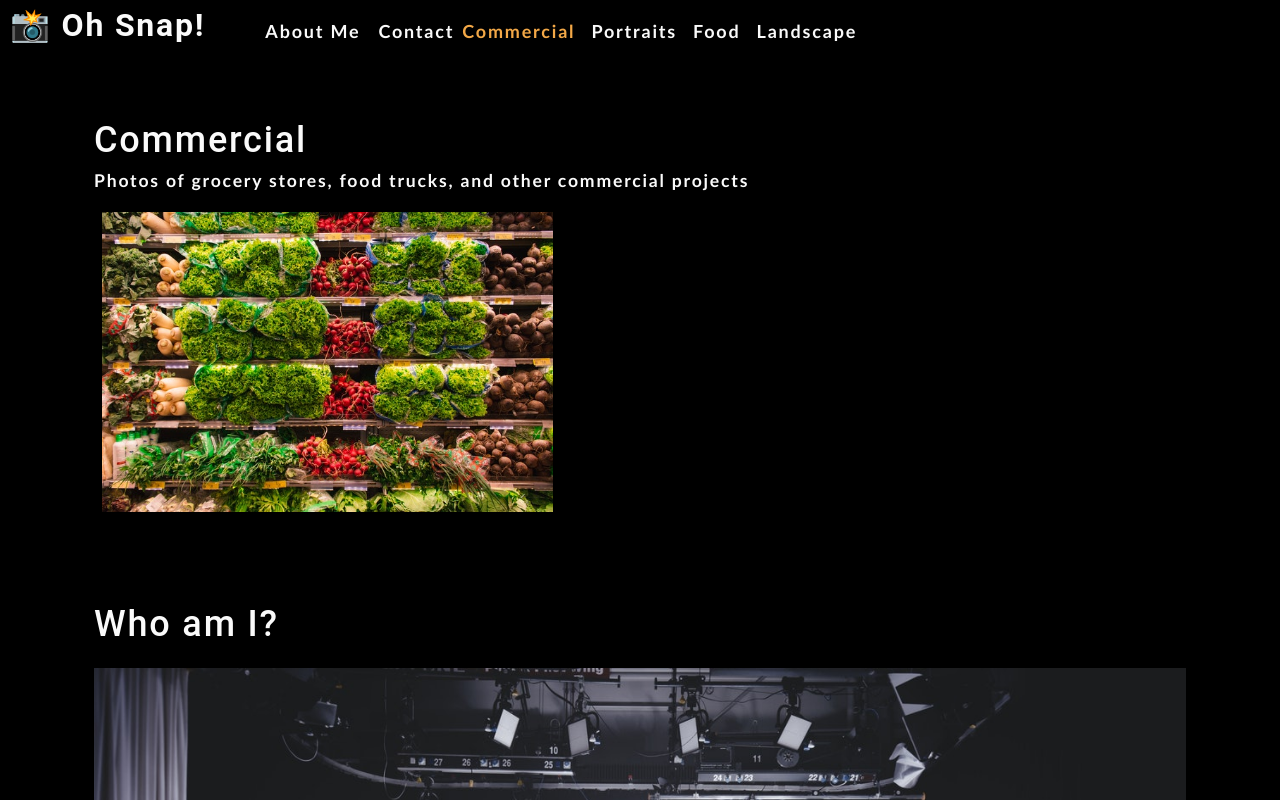
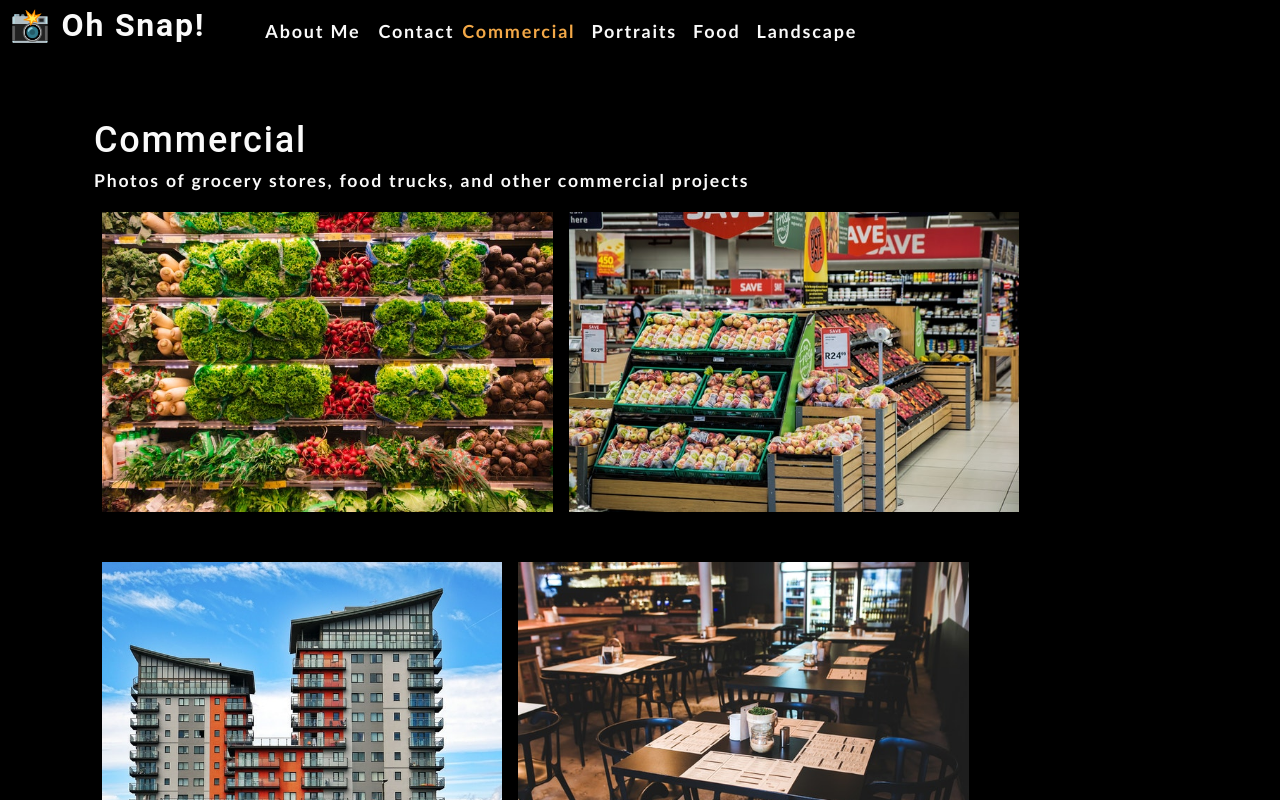
Before and after one commit to chardmuffin/portfolio-v2, a React (Create React App) app: page / in a window 1280 px wide. Shown: the top 800 px of the page. Built offline with nearby package versions, Linux system fonts and the light colour scheme.

Commit message:
show content related to current selection

```diff
--- a/src/App.js
+++ b/src/App.js
@@ -23,7 +23,7 @@
         currentCategory={currentCategory}
       ></Nav>
       <main>
-        <Gallery></Gallery>
+        <Gallery currentCategory={currentCategory}></Gallery>
         <About></About>
       </main>
     </div>
--- a/src/components/Gallery/index.js
+++ b/src/components/Gallery/index.js
@@ -1,25 +1,14 @@
 import React from 'react';
 import { capitalizeFirstLetter } from "../../utils/helpers"
-import photo from "../../assets/small/commercial/0.jpg"
+import PhotoList from "../PhotoList";
 
-function Gallery() {
-
-    const currentCategory = {
-        name: "commercial",
-        description: "Photos of grocery stores, food trucks, and other commercial projects"
-    };
+function Gallery({ currentCategory }) {
 
     return (
         <section>
             <h1>{capitalizeFirstLetter(currentCategory.name)}</h1>
             <p>{currentCategory.description}</p>
-            <div className='flex-row'>
-                <img
-                    src={photo}
-                    alt="photogenic grocery"
-                    className='img-thumbnail mx-1'
-                />
-            </div>
+            <PhotoList category={currentCategory.name}/>
         </section>
     );
 };
--- /dev/null
+++ b/src/components/PhotoList/index.js
@@ -0,0 +1,121 @@
+import React, { useState } from 'react';
+
+const PhotoList = ({ category }) => {
+
+    const [photos] = useState([
+        {
+            name: 'Grocery aisle',
+            category: 'commercial',
+            description: 'Lorem ipsum dolor sit amet, consectetur adipiscing elit. Nunc ultricie',
+        },
+        {
+            name: 'Grocery booth',
+            category: 'commercial',
+            description: 'Lorem ipsum dolor sit amet, consectetur adipiscing elit. Nunc ultricie',
+        },
+        {
+            name: 'Building exterior',
+            category: 'commercial',
+            description: 'Lorem ipsum dolor sit amet, consectetur adipiscing elit. Nunc ultricie',
+        },
+        {
+            name: 'Restaurant table',
+            category: 'commercial',
+            description: 'Lorem ipsum dolor sit amet, consectetur adipiscing elit. Nunc ultricie',
+        },
+        {
+            name: 'Cafe interior',
+            category: 'commercial',
+            description: 'Lorem ipsum dolor sit amet, consectetur adipiscing elit. Nunc ultricie',
+        },
+        {
+            name: 'Cat green eyes',
+            category: 'portraits',
+            description: 'Lorem ipsum dolor sit amet, consectetur adipiscing elit. Nunc ultricie',
+        },
+        {
+            name: 'Green parrot',
+            category: 'portraits',
+            description: 'Lorem ipsum dolor sit amet, consectetur adipiscing elit. Nunc ultricie',
+        },
+        {
+            name: 'Yellow macaw',
+            category: 'portraits',
+            description: 'Lorem ipsum dolor sit amet, consectetur adipiscing elit. Nunc ultricie',
+        },
+        {
+            name: 'Pug smile',
+            category: 'portraits',
+            description: 'Lorem ipsum dolor sit amet, consectetur adipiscing elit. Nunc ultricie',
+        },
+        {
+            name: 'Pancakes',
+            category: 'food',
+            description: 'Lorem ipsum dolor sit amet, consectetur adipiscing elit. Nunc ultricie',
+        },
+        {
+            name: 'Burrito',
+            category: 'food',
+            description: 'Lorem ipsum dolor sit amet, consectetur adipiscing elit. Nunc ultricie',
+        },
+        {
+            name: 'Scallop pasta',
+            category: 'food',
+            description: 'Lorem ipsum dolor sit amet, consectetur adipiscing elit. Nunc ultricie',
+        },
+        {
+            name: 'Burger',
+            category: 'food',
+            description: 'Lorem ipsum dolor sit amet, consectetur adipiscing elit. Nunc ultricie',
+        },
+        {
+            name: 'Fruit bowl',
+            category: 'food',
+            description: 'Lorem ipsum dolor sit amet, consectetur adipiscing elit. Nunc ultricie',
+        },
+        {
+            name: 'Green river',
+            category: 'landscape',
+            description: 'Lorem ipsum dolor sit amet, consectetur adipiscing elit. Nunc ultricie',
+        },
+        {
+            name: 'Docks',
+            category: 'landscape',
+            description: 'Lorem ipsum dolor sit amet, consectetur adipiscing elit. Nunc ultricie',
+        },
+        {
+            name: 'Panoramic village by sea',
+            category: 'landscape',
+            description: 'Lorem ipsum dolor sit amet, consectetur adipiscing elit. Nunc ultricie',
+        },
+        {
+            name: 'Domestic landscape',
+            category: 'landscape',
+            description: 'Lorem ipsum dolor sit amet, consectetur adipiscing elit. Nunc ultricie',
+        },
+        {
+            name: 'Park bench',
+            category: 'landscape',
+            description: 'Lorem ipsum dolor sit amet, consectetur adipiscing elit. Nunc ultricie',
+        },
+    ]);
+
+    const currentPhotos = photos.filter((photo) => photo.category === category);
+
+    return (
+        <div>
+            <div className='flex-row'>
+                {currentPhotos.map((image, i) => (
+                    <img
+                        src={require(`../../assets/small/${category}/${i}.jpg`)}
+                        alt={image.name}
+                        className="img-thumbnail mx-1"
+                        key={image.name}
+                    />
+                ))}
+            </div>
+        </div>
+    );
+};
+
+export default PhotoList;
```
